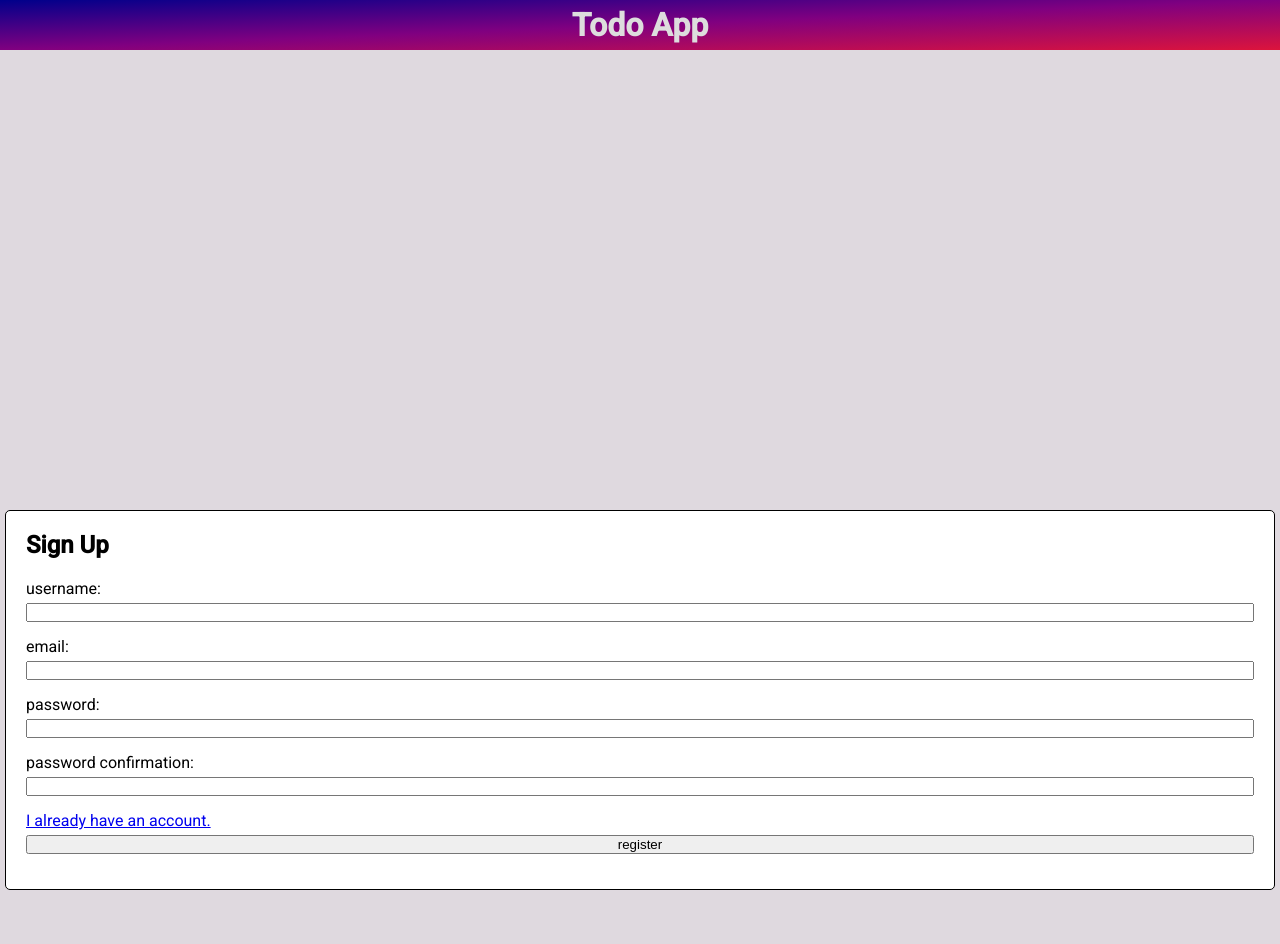
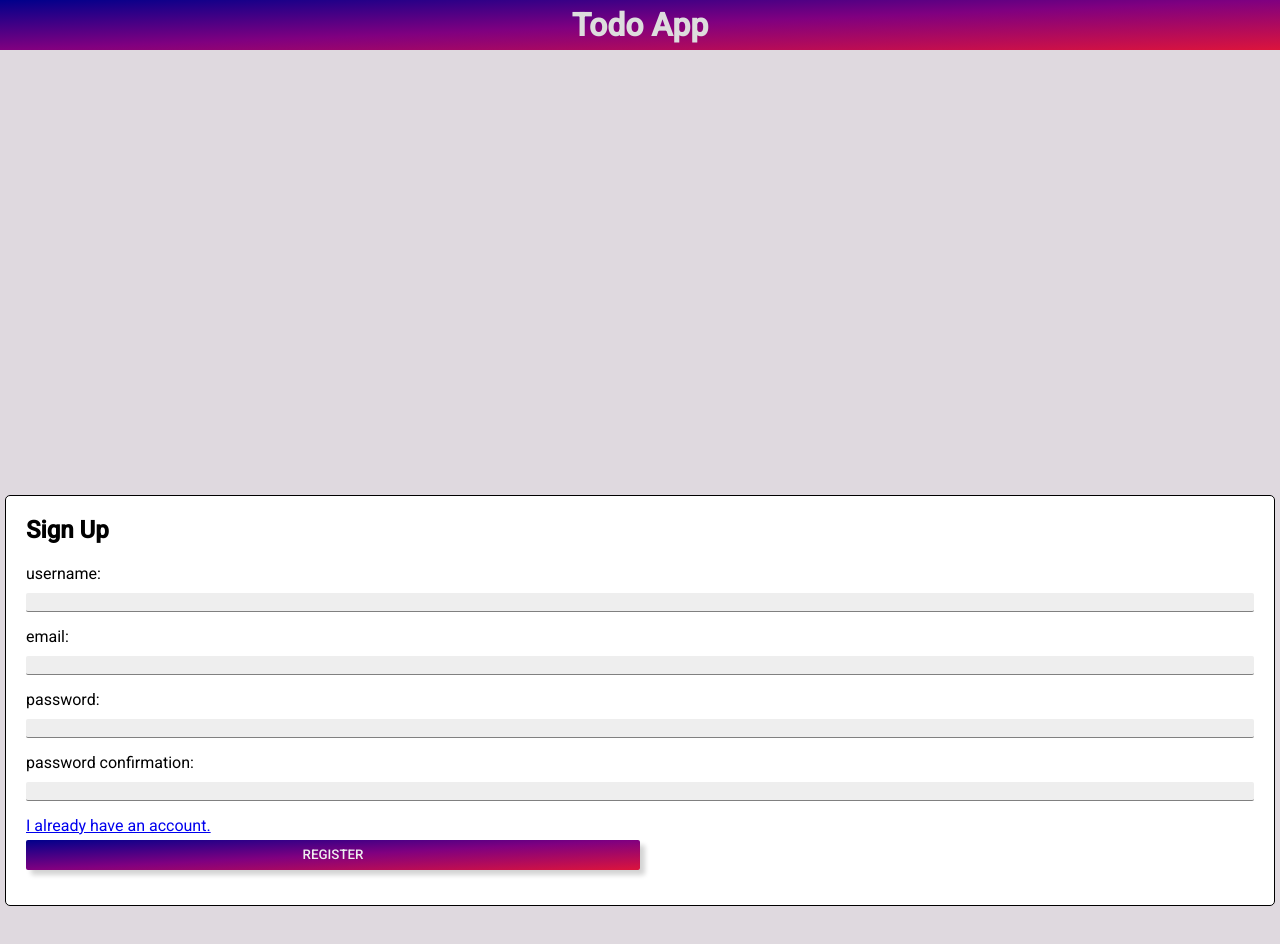
Before and after one commit to kikswosil/todoapp, an Angular app in the folder client/: page /register in a window 1280 px wide. Shown: the top 944 px of the page. Built offline with nearby package versions, Linux system fonts and the light colour scheme.

Commit message:
added more styles.

```diff
--- a/client/src/app/register/register.component.css
+++ b/client/src/app/register/register.component.css
@@ -35,3 +35,60 @@ form > div {
     justify-content: center;
     margin: 15px 0px 15px 0px;
 }
+
+form > div > input {
+  border: none;
+  border-bottom: 1px solid grey;
+  background-color: #eee;
+  border-radius: 2px;
+  font-size: 16px;
+  width: 100%;
+  margin-top: 5px;
+
+  animation: translate-focus-out 0.5s;
+
+}
+
+form > div > input:focus {
+  border: none;
+  outline: none;
+  background-color: white;
+  border-bottom: 1px solid blue;
+
+  animation: translate-focus-in 0.5s;
+}
+
+form > div > button {
+  width: calc(50%);
+  height: 30px;
+  border: none;
+  border-radius: 2px;
+  background-image: linear-gradient(to bottom right, darkblue, purple, crimson);
+  color: #eee;
+  font-family: "Roboto", sans-serif;
+  font-weight: 500;
+  text-transform: uppercase;
+  box-shadow: 5px 5px 5px lightgray;
+}
+
+@keyframes translate-focus-out {
+  from {
+    background-color: white;
+    border-bottom: 1px solid blue;
+  }
+  to {
+    background-color: #eee;
+    border-bottom: 1px solid grey;
+  }
+}
+
+@keyframes translate-focus-in {
+  from {
+    background-color: #eee;
+    border-bottom: 1px solid grey;
+  }
+  to {
+    background-color: white;
+    border-bottom: 1px solid blue;
+  }
+}
```
